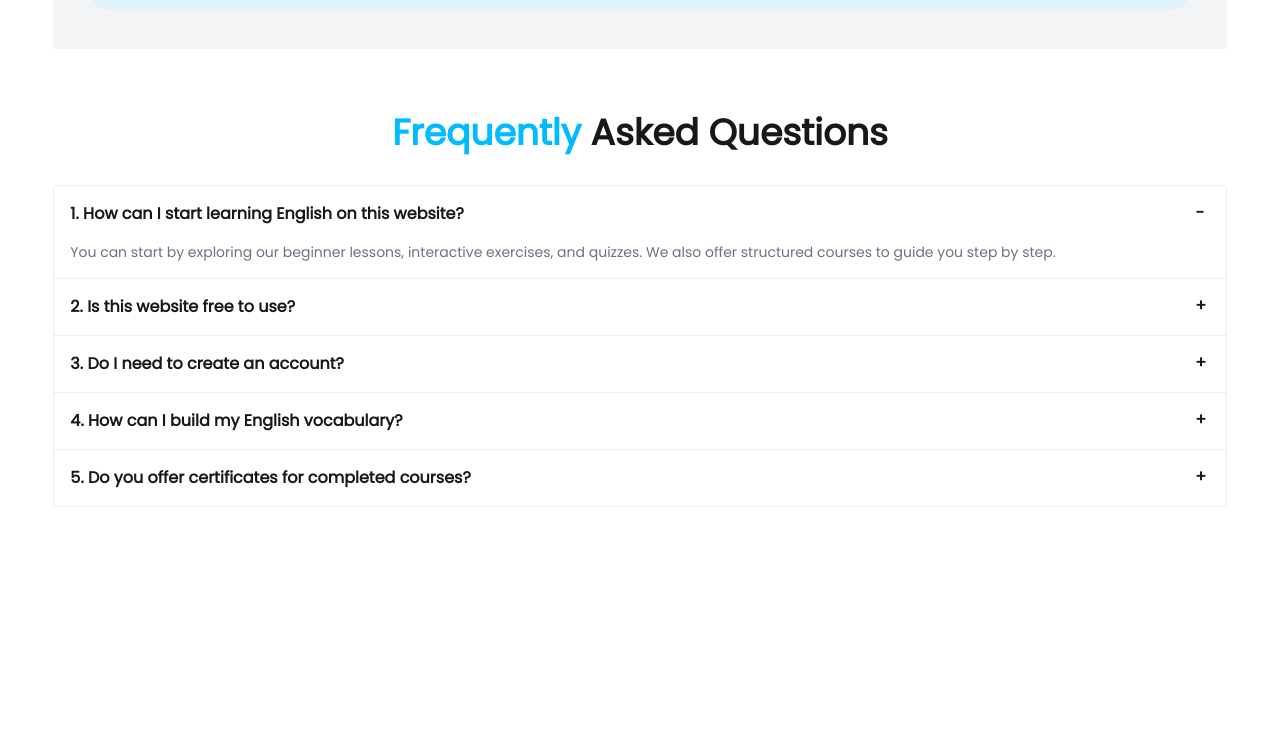
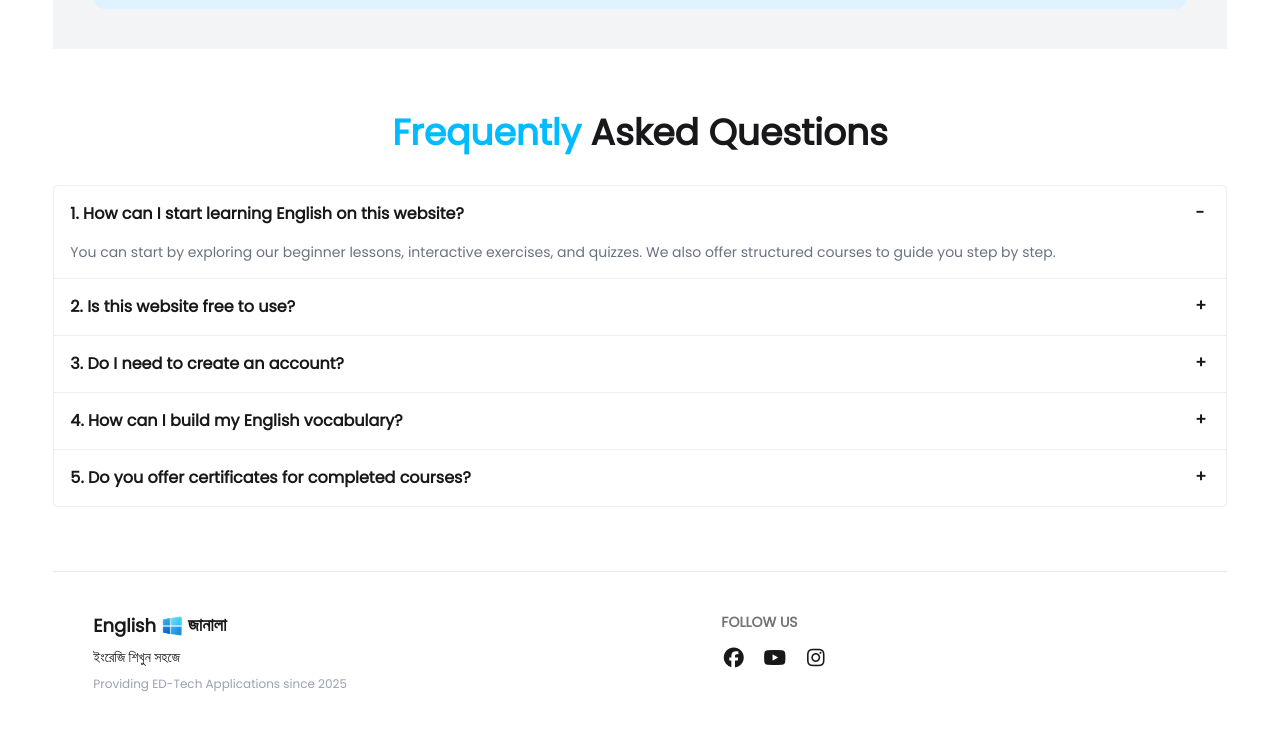
Before and after one commit to jihadsoyon/JavaScript-Learn-Practice, a plain HTML site: page English-janala/index.html in a window 1280 px wide. Shown: the part 1112-1844 px from the top of the page. Before the commit the page ends 1683 px from the top, so only its background shows below. Drawn offline with nearby package versions, Linux system fonts and the light colour scheme; no server answers.

Commit message:
feat: add footer with brand info and social links

```diff
--- a/English-janala/index.html
+++ b/English-janala/index.html
@@ -131,7 +131,7 @@
 </section>
 
 
-<!-- Red divider -->
+<!-- Frequently asked Q/A -->
 
 <section class="w-11/12 mx-auto my-16 ">
   <h2 class="text-4xl font-bold mb-8 text-center">
@@ -191,7 +191,28 @@
   </div>
 </section>
 
-<!-- Red divider -->
+<!-- Footer -->
+
+<footer class="footer sm:footer-horizontal bg-base-100 text-base-content p-10 w-11/12 mx-auto border-t border-gray-200">
+  <aside>
+    <div class="flex items-center gap-1">
+      <span class="text-lg font-bold">English</span>
+      <img src="./assets/logo.png" alt="" class="w-6" />
+      <span class="font-bangla text-lg font-semibold">জানালা</span>
+    </div>
+    <p class="font-bangla text-sm">ইংরেজি শিখুন সহজে</p>
+    <p class="text-xs text-gray-400">Providing ED-Tech Applications since 2025</p>
+  </aside>
+
+  <nav>
+    <h6 class="footer-title">FOLLOW US</h6>
+    <div class="flex gap-4">
+      <a href="" aria-label="Facebook"><i class="fa-brands fa-facebook text-xl"></i></a>
+      <a href="" aria-label="YouTube"><i class="fa-brands fa-youtube text-xl"></i></a>
+      <a href="" aria-label="Instagram"><i class="fa-brands fa-instagram text-xl"></i></a>
+    </div>
+  </nav>
+</footer>
 
 
 <!-- Open the modal using ID.showModal() method -->
```
